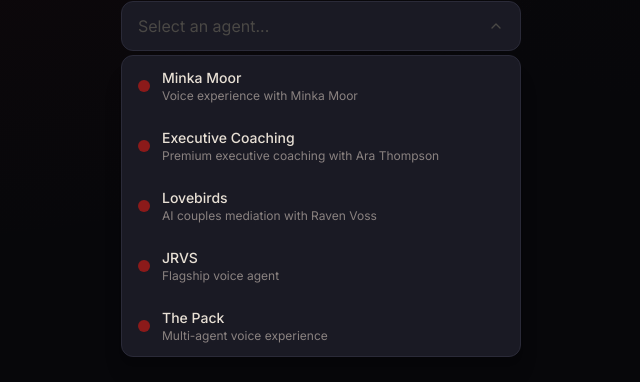
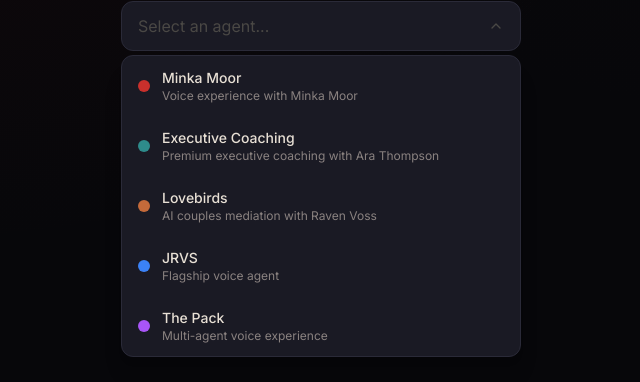
Before and after one commit to JasonGordonD/prmpt_ui, a Next.js app: page / in a window 1280 px wide. Both pictures are taken after a click on the button "Select an agent...". Shown: the part 404-786 px from the top of the page, without its empty margins (319-959 px from the left). Built offline with nearby package versions, Linux system fonts and the light colour scheme.

Commit message:
fix(UI-15): restore per-agent color bullets on landing
Co-authored-by: Kay Zee <JasonGordonD@users.noreply.github.com>

```diff
--- a/src/components/shared/landing-page.tsx
+++ b/src/components/shared/landing-page.tsx
@@ -91,7 +91,7 @@ export function LandingPage() {
                   >
                     <div
                       className="w-3 h-3 rounded-full shrink-0"
-                      style={{ backgroundColor: 'var(--noir-accent)' }}
+                      style={{ backgroundColor: agent.theme.primary }}
                     />
                     <div>
                       <div className="text-sm font-medium text-[var(--noir-text)]">{agent.displayName}</div>
```
